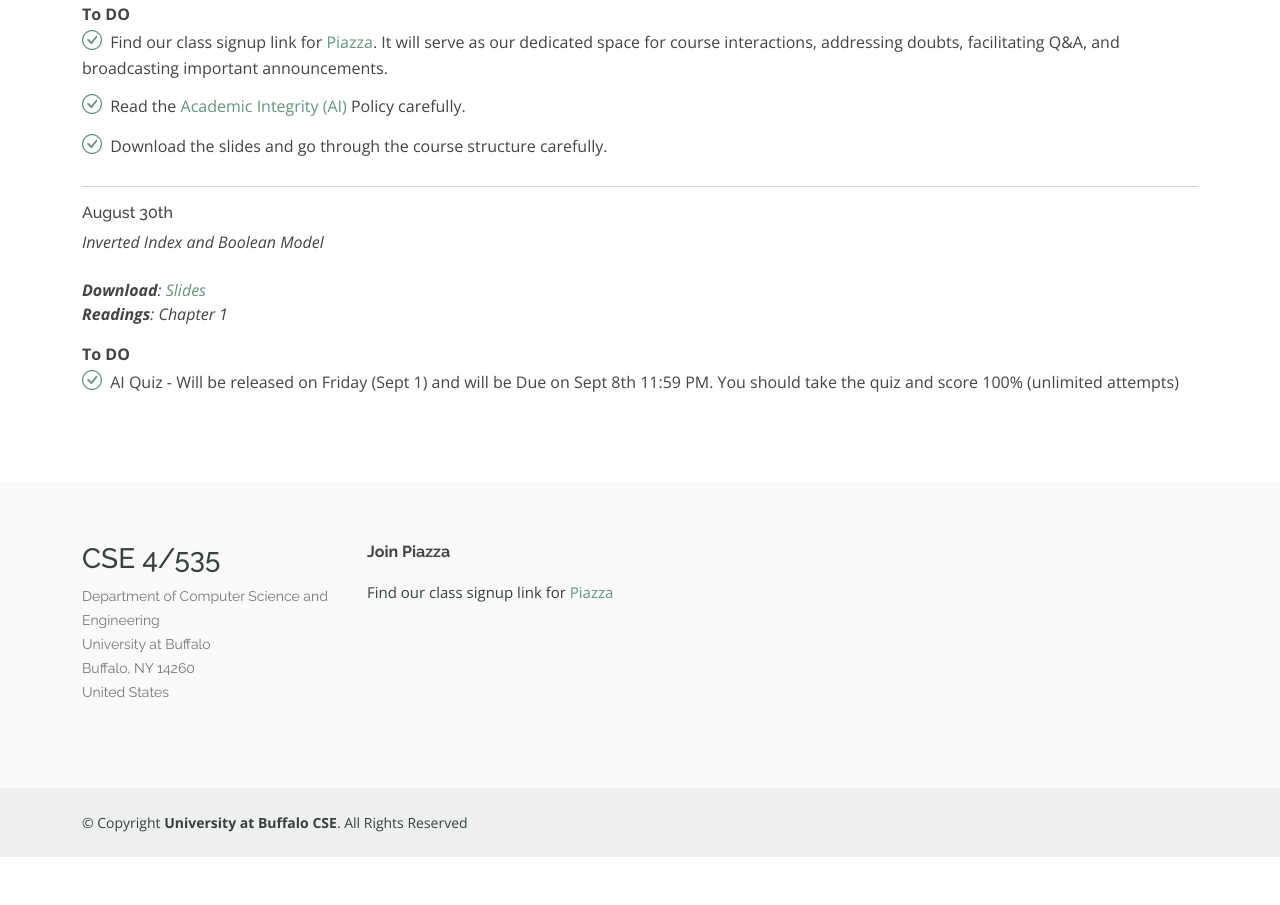
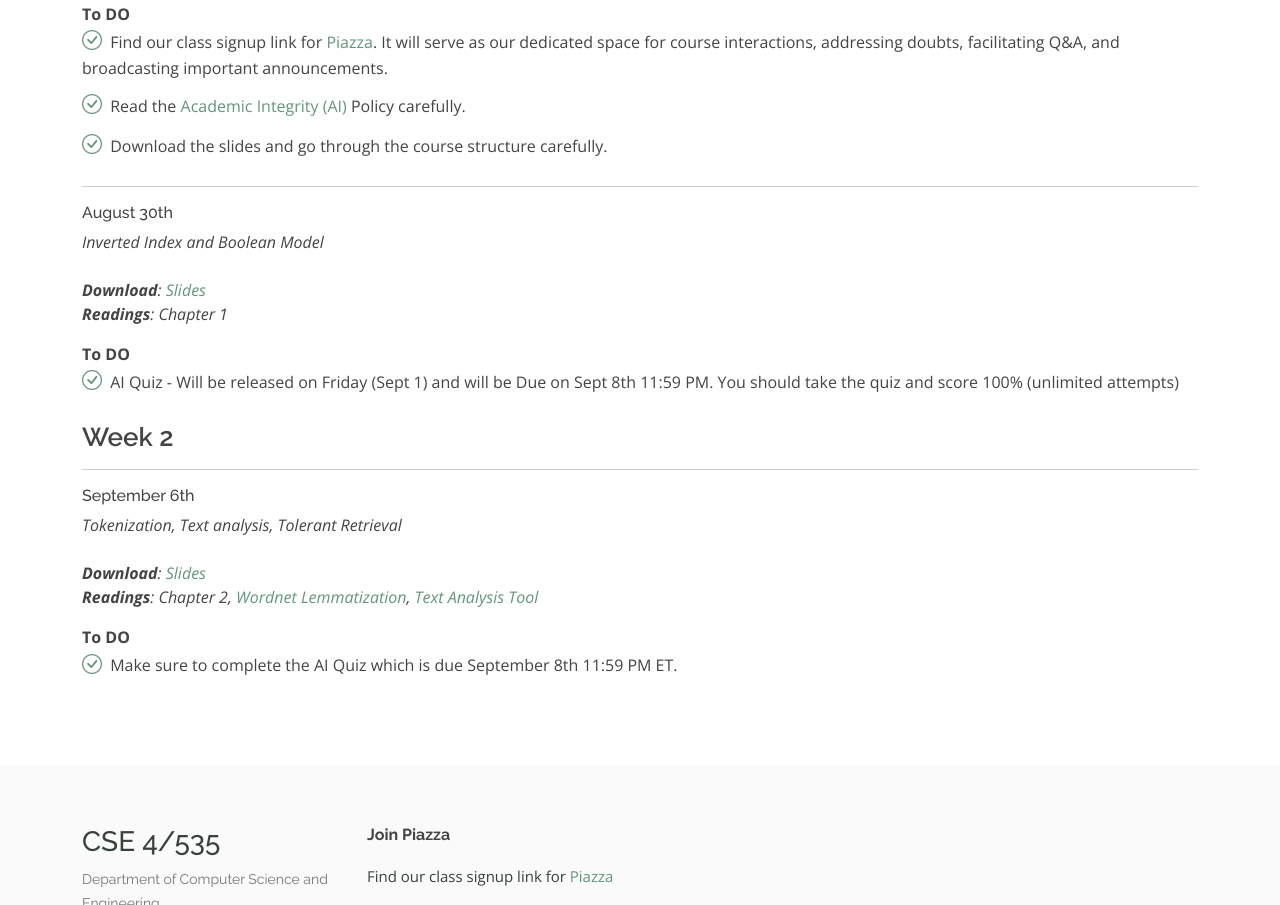
Before and after one commit to Sayantan-world/cse535-2023, a plain HTML site: page main/2023/resources.html in a window 1280 px wide. Shown: the part 462-1367 px from the top of the page. Before the commit the page ends 1319 px from the top, so only its background shows below. Drawn offline with nearby package versions, Linux system fonts and the light colour scheme.

Commit message:
Week 2 added

```diff
--- a/main/2023/resources.html
+++ b/main/2023/resources.html
@@ -121,8 +121,34 @@
               <li><i class="bi bi-check-circle"></i> AI Quiz - Will be released on Friday (Sept 1) and will be Due on
                 Sept 8th 11:59 PM. You should take the quiz and score 100% (unlimited attempts)
               </li>
+             </ul>
 
           </div>
+
+          <div class="col-lg-12 pt-4 pt-lg-0 order-2 order-lg-2 content">
+            <h3>Week 2</h3>
+            <hr>
+
+            <h6>September 6th</h6>
+            <p class="fst-italic">
+              Tokenization, Text analysis, Tolerant Retrieval
+              <br><br>
+              <strong>Download</strong>: <a href="./assets/docs/slides/20230906-CSE-535.pdf" target="_blank">Slides</a>
+              <br>
+              <strong>Readings</strong>: Chapter 2, <a href="https://www.nltk.org/_modules/nltk/stem/wordnet.html"
+                target="_blank">Wordnet Lemmatization</a>, <a href="https://textanalysisonline.com/"
+                target="_blank">Text Analysis Tool</a>
+              <br>
+            </p>
+            <strong>To DO</strong>
+            <ul>
+              <li><i class="bi bi-check-circle"></i> Make sure to complete the AI Quiz which is due September 8th 11:59 PM ET.
+              </li>
+             </ul>
+
+
+          </div>
+
 
         </div>
 
```
Also changed, not shown: 1 other file.
